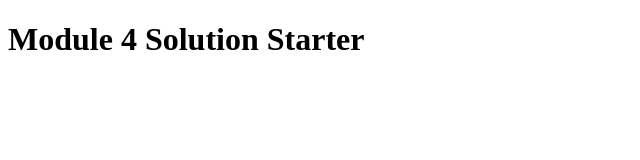
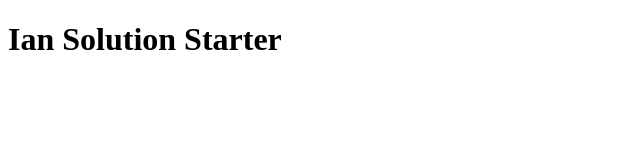
Before and after one commit to ICvillanueva/module-2-Solutution, a plain HTML site: page module 4/index.html in a window 1280 px wide. Shown: the whole page, without its empty margins (0-640 px from the left). Drawn offline with Linux system fonts and the light colour scheme.

Commit message:
Update index.html

```diff
--- a/module 4/index.html
+++ b/module 4/index.html
@@ -11,6 +11,6 @@
   <script src="script.js"></script>
 </head>
 <body>
-  <h1>Module 4 Solution Starter</h1>
+  <h1>Ian Solution Starter</h1>
 </body>
 </html>
```
